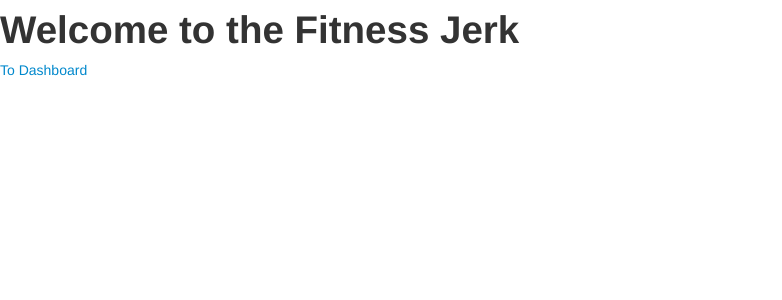
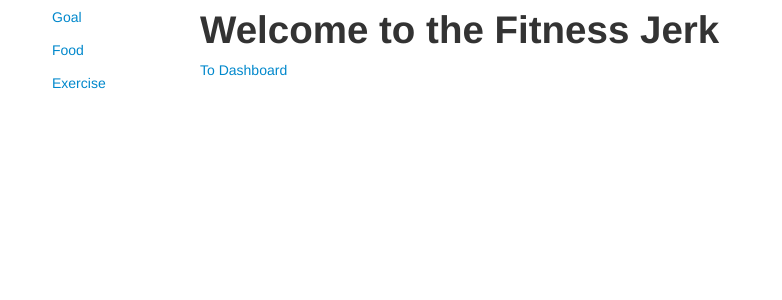
Before and after one commit to rburke73/fitness-jerk, a Flask app: page / in a window 1280 px wide. Shown: the top 300 px of the page, without its empty margins (0-782 px from the left). Run offline with Flask 2, Linux system fonts and the light colour scheme.

Commit message:
Added placeholder pages with a skeleton sidebar.

```diff
--- a/app/templates/dashboard.html
+++ b/app/templates/dashboard.html
@@ -1,3 +1,5 @@
+{% extends "main.layout.html" %}
+
 {%  block content %}
     <h1>Dashboard</h1>
 <div>
--- /dev/null
+++ b/app/templates/exercise.html
@@ -0,0 +1,5 @@
+{% extends "main.layout.html" %}
+
+{%  block content %}
+<h1>Exercise</h1>
+{% endblock %}
--- /dev/null
+++ b/app/templates/food.html
@@ -0,0 +1,5 @@
+{% extends "main.layout.html" %}
+
+{% block content %}
+<h1>Food</h1>
+{% endblock %}
--- /dev/null
+++ b/app/templates/goal.html
@@ -0,0 +1,5 @@
+{% extends "main.layout.html" %}
+
+{% block content %}
+<h1>Goal</h1>
+{% endblock %}
--- /dev/null
+++ b/app/templates/layout/sidebar.html
@@ -0,0 +1,7 @@
+{% block sidebar %}
+    <ul class="nav nav-pills nav-stacked">
+        <li><a href="{{ url_for('goal_list') }}">Goal</a></li>
+        <li><a href="{{ url_for('food_list') }}">Food</a></li>
+        <li><a href="{{ url_for('exercise_list') }}">Exercise</a></li>
+    </ul>
+{% endblock %}
--- a/app/templates/main.layout.html
+++ b/app/templates/main.layout.html
@@ -1,14 +1,23 @@
 <!DOCTYPE html>
 <html lang="en">
 <head>
-  {% include "_head.html" %}
-  {% block head_css %}{% endblock %}
+    {% include "layout/_head.html" %}
+    {% block head_css %}{% endblock %}
 </head>
 <body>
 
-    <!-- Main View -->
-    <div>
-        {% block content %}
-        {%  endblock %}
+<!-- Main View -->
+<div>
+    <div class="container-fluid">
+        <div class="span2">
+            {% include "layout/sidebar.html" %}
+        </div>
+        <div class="span10">
+            <div class=".block">
+                {% block content %}
+                {% endblock %}
+            </div>
+        </div>
     </div>
+</div>
 </body>
--- a/app/views/__init__.py
+++ b/app/views/__init__.py
@@ -1,2 +1,5 @@
 import home
 import dashboard
+import exercise
+import food
+import goal
```
Also changed, not shown: app/views/exercise.py (added, +7 -0 lines), app/views/food.py (added, +7 -0 lines), app/views/goal.py (added, +7 -0 lines), app/templates/layout/_head.html (renamed from app/templates/_head.html), app/templates/layout/navbar.html (added).
